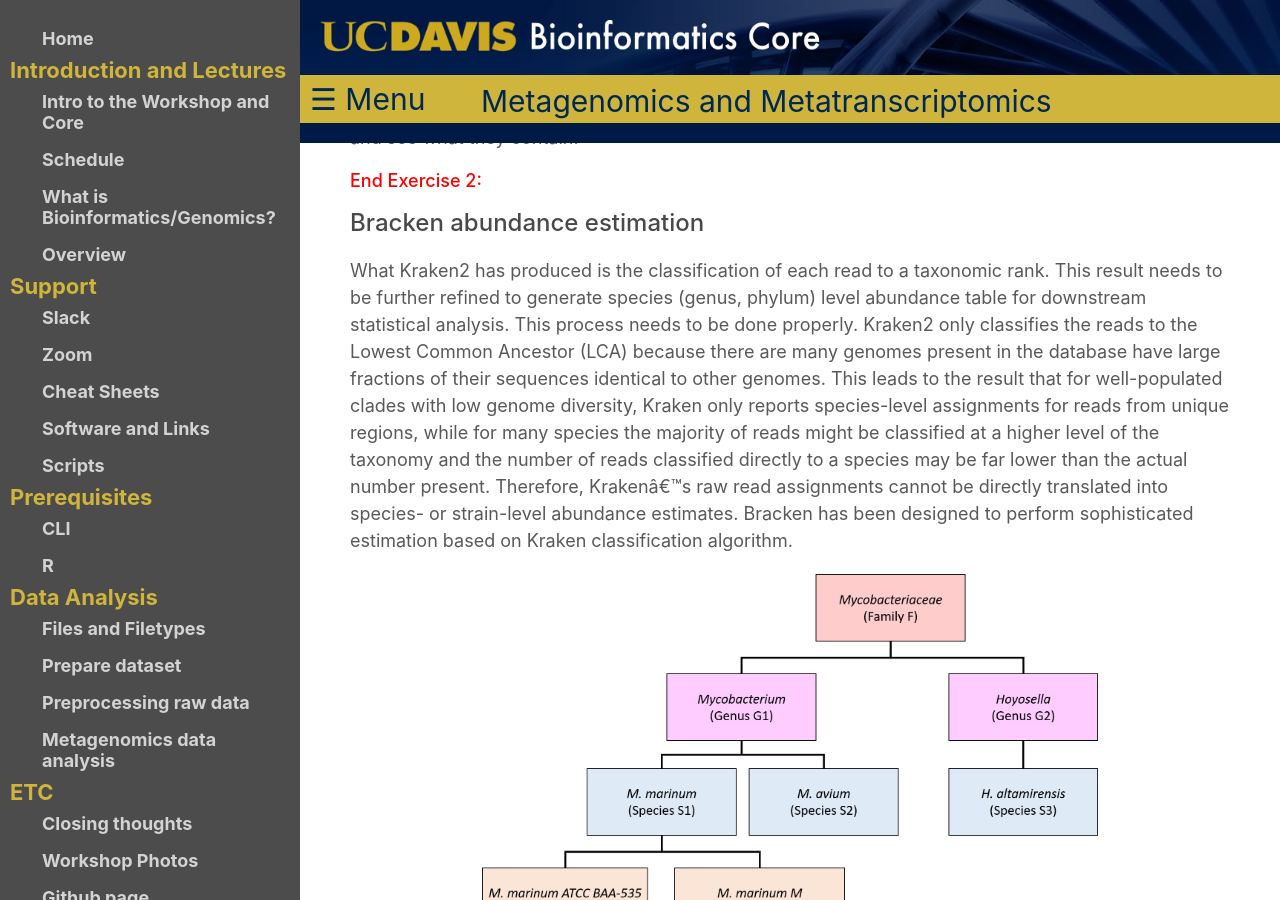
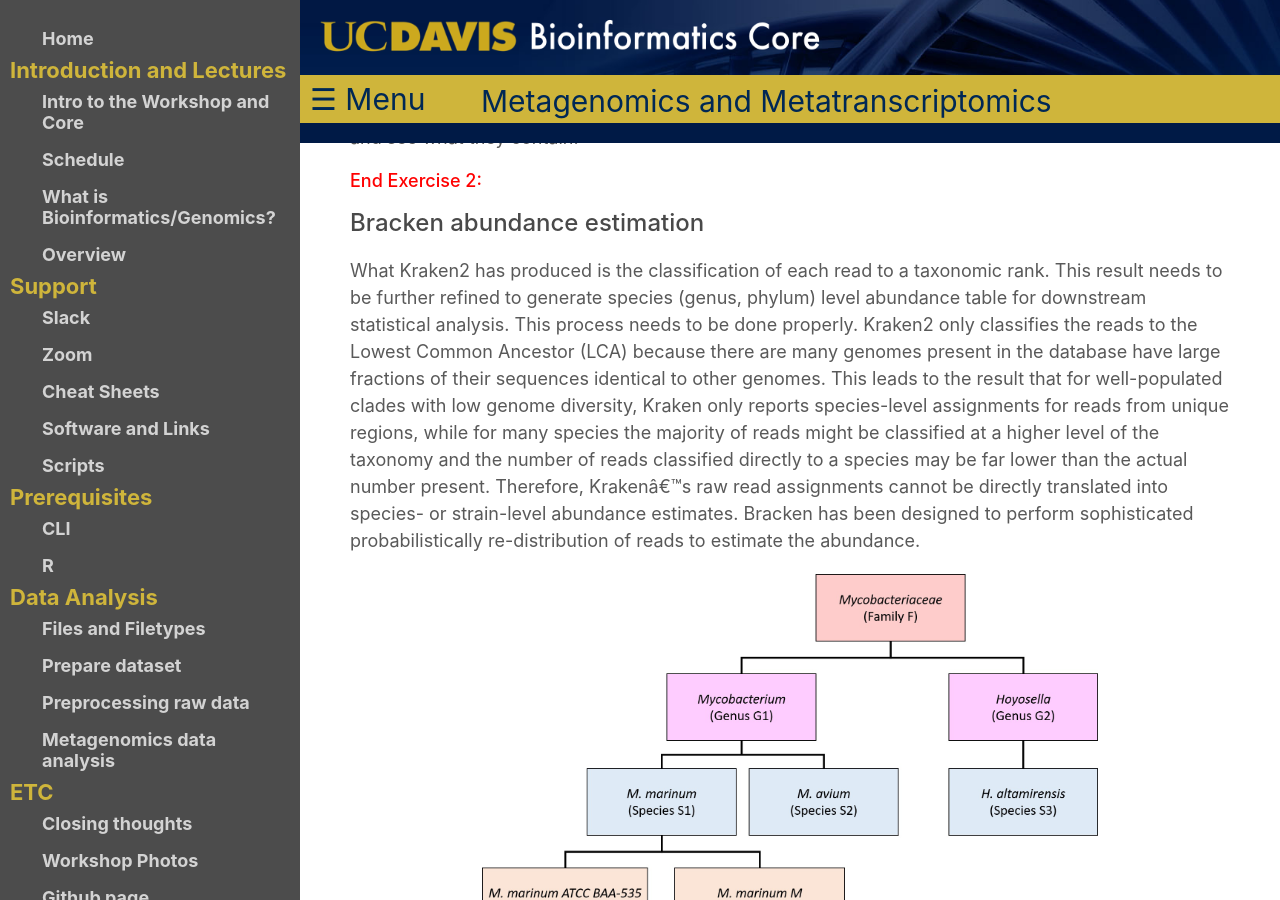
Before and after one commit to ucdavis-bioinformatics-training/2021-December-Metagenomics-and-Metatranscriptomics, a Jekyll site: the page built from data_analysis/02-metagenomics.md, in a window 1280 px wide and 900 px high, scrolled down 11904 px. Built offline with Jekyll 4.4.1, drawn with Linux system fonts in a browser that asks for light colours; our own code applies the rules of GitHub Pages for plain Markdown files; some of the changed text lies outside the part shown.

Commit message:
metagenome

````diff
--- a/data_analysis/02-metagenomics.md
+++ b/data_analysis/02-metagenomics.md
@@ -309,7 +309,7 @@
 
 ### Bracken abundance estimation
 
-What Kraken2 has produced is the classification of each read to a taxonomic rank. This result needs to be further refined to generate species (genus, phylum) level abundance table for downstream statistical analysis. This process needs to be done properly. Kraken2 only classifies the reads to the Lowest Common Ancestor (LCA) because there are many genomes present in the database have large fractions of their sequences identical to other genomes. This leads to the result that for well-populated clades with low genome diversity, Kraken only reports species-level assignments for reads from unique regions, while for many species the majority of reads might be classified at a higher level of the taxonomy and the number of reads classified directly to a species may be far lower than the actual number present. Therefore, Kraken's raw read assignments cannot be directly translated into species- or strain-level abundance estimates. Bracken has been designed to perform sophisticated estimation based on Kraken classification algorithm.
+What Kraken2 has produced is the classification of each read to a taxonomic rank. This result needs to be further refined to generate species (genus, phylum) level abundance table for downstream statistical analysis. This process needs to be done properly. Kraken2 only classifies the reads to the Lowest Common Ancestor (LCA) because there are many genomes present in the database have large fractions of their sequences identical to other genomes. This leads to the result that for well-populated clades with low genome diversity, Kraken only reports species-level assignments for reads from unique regions, while for many species the majority of reads might be classified at a higher level of the taxonomy and the number of reads classified directly to a species may be far lower than the actual number present. Therefore, Kraken's raw read assignments cannot be directly translated into species- or strain-level abundance estimates. Bracken has been designed to perform sophisticated probabilistically re-distribution of reads to estimate the abundance.
 
 
 <p align = "center">
@@ -397,3 +397,7 @@
 ```
 
 #### <font color='red'> End Exercise 3: </font>
+
+### Differential abundance analysis
+
+In most experiments, the estimation of abundance is to study the difference between conditions to understand how microbial community profile changes. Many packages that were designed for count-based profiling have been used for this purpose, such as DESeq2, edgeR, which were designed for RNASeq analysis originally, but have been used successfully in studing microbial community.
````
